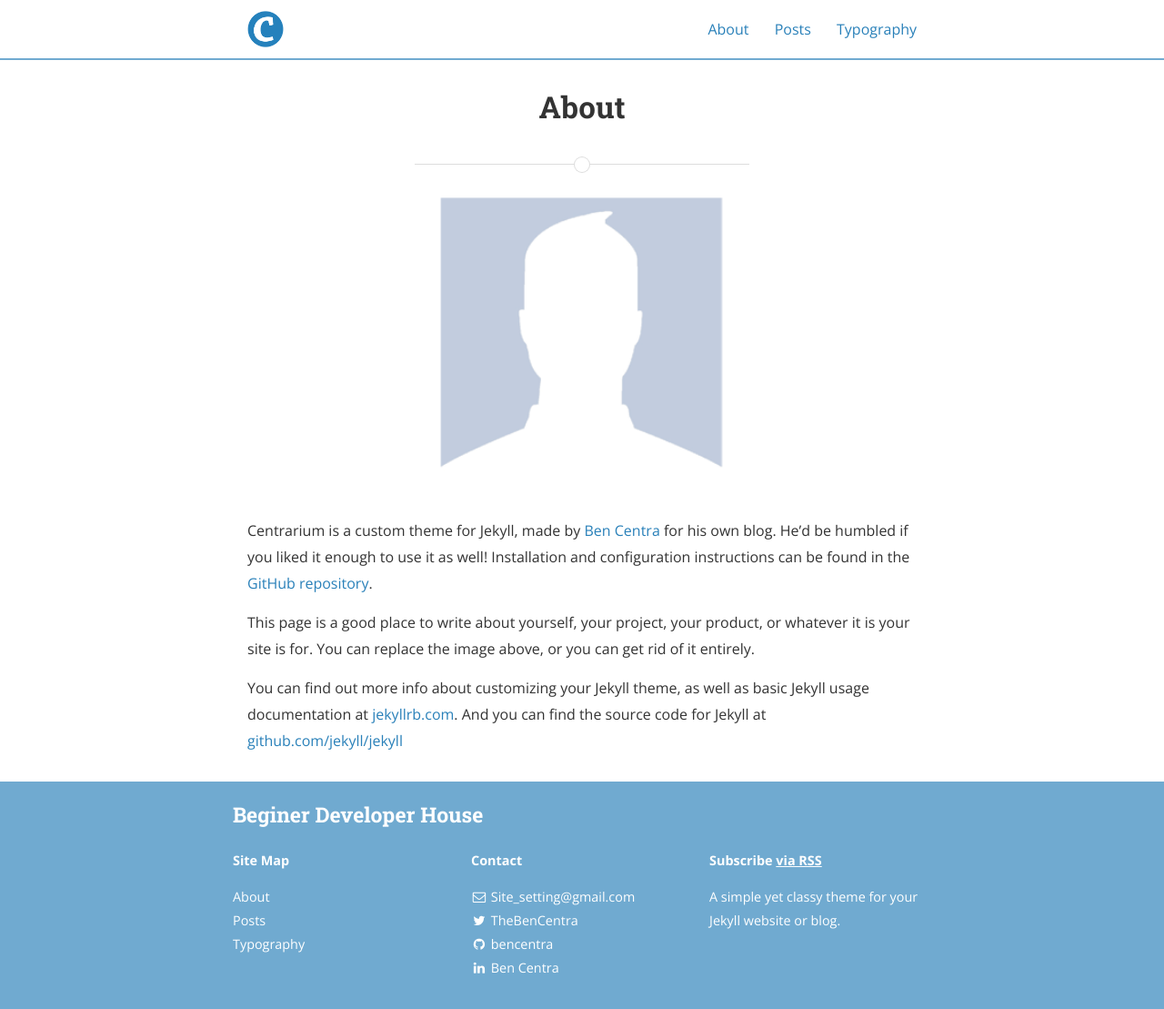
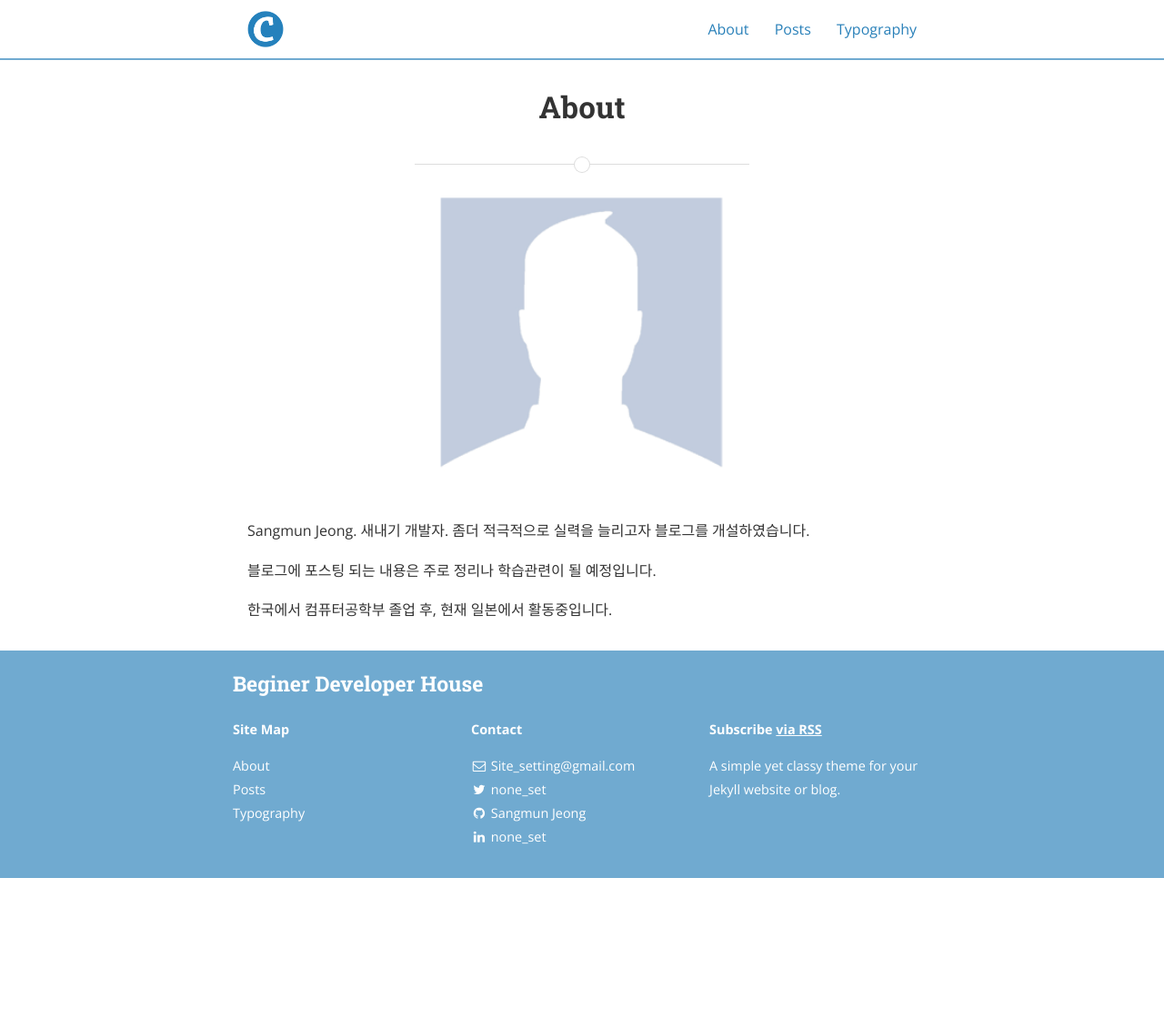
Before and after one commit to sangmunjeong/sangmunjeong.github.io, a Jekyll site: the page built from about.md, in a window 1280 px wide. Shown: the whole page at 91% size. Built offline with Jekyll 4.4.1, drawn with Linux system fonts in a browser that asks for light colours; nearby versions of some CDN libraries; after the commit the page ends 965 px from its top, so only the background shows below that.

Commit message:
blog_set

```diff
--- a/_config.yml
+++ b/_config.yml
@@ -72,8 +72,8 @@ descriptions:
 social:
   - name: Twitter
     icon: twitter
-    username: TheBenCentra
-    url: https://twitter.com/TheBenCentra
+    username: none_set
+    url: none_set
     desc: Follow me on Twitter
     share: true
 
@@ -86,15 +86,15 @@ social:
 
   - name: GitHub
     icon: github
-    username: bencentra
-    url: https://github.com/bencentra
+    username: Sangmun Jeong
+    url: https://github.com/sangmunjeong
     desc: Fork me on GitHub
-    share: false
+    share: true
 
   - name: LinkedIn
     icon: linkedin
-    username: Ben Centra
-    url: https://www.linkedin.com/pub/ben-centra/47/769/60a
+    username: none_set
+    url: none_set
     desc: Connect with me on LinkedIn
     share: true
 
--- a/_layouts/post.html
+++ b/_layouts/post.html
@@ -7,7 +7,6 @@ layout: default
   <div class="scrim {% if page.cover %}has-cover{% endif %}">
     <header class="post-header">
       <h1 class="title">{{ page.title }}</h1>
-      <p class="info">by <strong>{{ page.author }}</strong></p>
     </header>
   </div>
 </div>
--- a/about.md
+++ b/about.md
@@ -6,12 +6,9 @@ permalink: /about/
 
 <img src="{{ site.baseurl }}/assets/profile-placeholder.gif" title="Profile Picture" class="profile">
 
-Centrarium is a custom theme for Jekyll, made by [Ben Centra][bencentra] for his own blog. He'd be humbled if you liked it enough to use it as well! Installation and configuration instructions can be found in the [GitHub repository](https://github.com/bencentra/centrarium).
+Sangmun Jeong.
+새내기 개발자. 좀더 적극적으로 실력을 늘리고자 블로그를 개설하였습니다.
 
-This page is a good place to write about yourself, your project, your product, or whatever it is your site is for. You can replace the image above, or you can get rid of it entirely.
+블로그에 포스팅 되는 내용은 주로 정리나 학습관련이 될 예정입니다.
 
-You can find out more info about customizing your Jekyll theme, as well as basic Jekyll usage documentation at [jekyllrb.com](http://jekyllrb.com/). And you can find the source code for Jekyll at [github.com/jekyll/jekyll](https://github.com/jekyll/jekyll)
-
-[centrarium]: https://github.com/bencentra/centrarium
-[bencentra]: http://bencentra.com
-[jekyll]: https://github.com/jekyll/jekyll
+한국에서 컴퓨터공학부 졸업 후, 현재 일본에서 활동중입니다.
```
Also changed, not shown: _posts/2019-06-15-python_djangostart1.markdown (+12 -3 lines).
